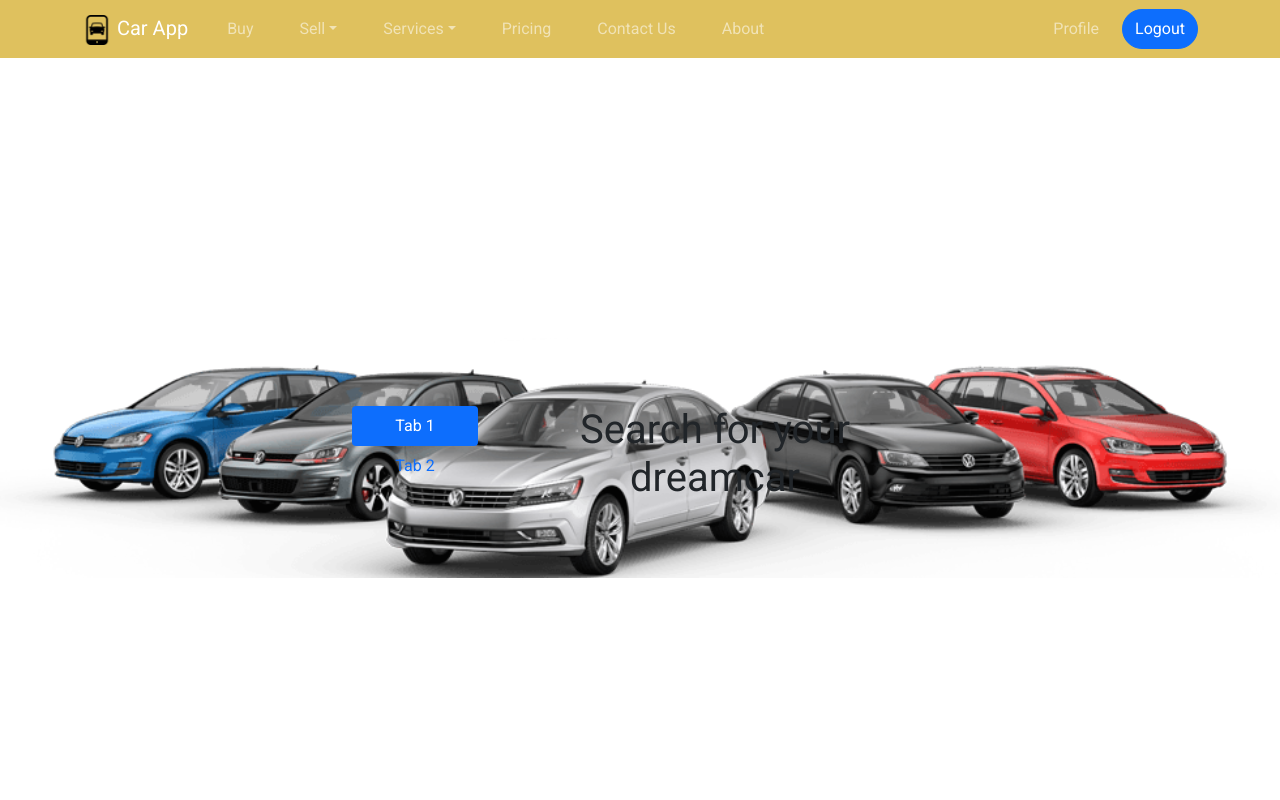
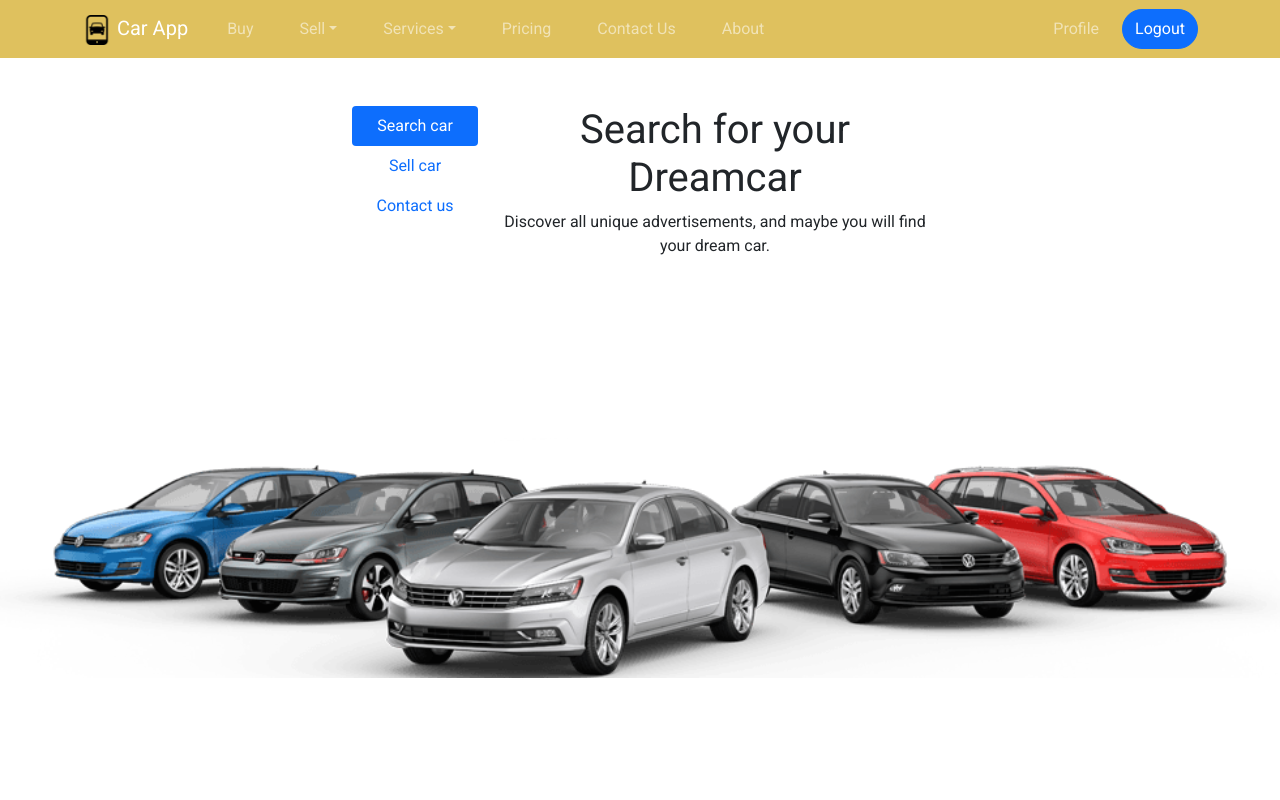
Before and after one commit to EHB-TI/web-app-acces-denied, a React (Create React App) app: page / in a window 1280 px wide. Shown: the top 800 px of the page. Built offline with nearby package versions, Linux system fonts and the light colour scheme; no server answers; sample sign-in values are in the browser's storage.

Commit message:
updates readme

```diff
--- a/src/components/Dashboard.js
+++ b/src/components/Dashboard.js
@@ -7,8 +7,9 @@ import NavTabHome from "./NavTabHome"
 export default function Dashboard() {
 
   return (
-    <div className="App" id="home-banner">
+    <div className="App" >
       <NavTabHome/>
+      <div id="home-banner"></div>
 
 
 
--- a/src/components/NavTabHome.js
+++ b/src/components/NavTabHome.js
@@ -4,24 +4,34 @@ import { Nav , Col, Tab, Row} from 'react-bootstrap'
 function NavTabHome() {
     return (
         <Tab.Container id="left-tabs-example" defaultActiveKey="first">
-  <Row className="tab-container">
+          <Row className="tab-container mt-5">
             <Col sm={3}>
               <Nav variant="pills" className="flex-column">
                 <Nav.Item>
-          <Nav.Link eventKey="first">Tab 1</Nav.Link>
+                  <Nav.Link eventKey="first">Search car</Nav.Link>
                 </Nav.Item>
                 <Nav.Item>
-          <Nav.Link eventKey="second">Tab 2</Nav.Link>
+                  <Nav.Link eventKey="second">Sell car</Nav.Link>
+                </Nav.Item>
+                <Nav.Item>
+                  <Nav.Link eventKey="third">Contact us</Nav.Link>
                 </Nav.Item>
               </Nav>
             </Col>
             <Col sm={9}>
               <Tab.Content>
                 <Tab.Pane eventKey="first">
-         <h1>Search for your dreamcar</h1>
+                <h1>Search for your Dreamcar</h1>
+                <p>Discover all unique advertisements, and maybe you will find your dream car.</p>
                 </Tab.Pane>
                 <Tab.Pane eventKey="second">
-         <h1>Sell your car</h1>
+                <h1>Sell your car now</h1>
+                <p>Post an advertisements to sell your car in a few clicks.</p>
+                </Tab.Pane>
+                <Tab.Pane eventKey="third">
+                <h1>A question?</h1>
+                <h1>Do you encounter any problems?</h1>
+                <p>Feel free to contact us, using our website you can directly send us an email. We would be glad to help you further.</p>
                 </Tab.Pane>
               </Tab.Content>
             </Col>
```
Also changed, not shown: 2 other files (tests, documents, lock files or other folders). Lines whose indentation alone changed are shown as unchanged.
